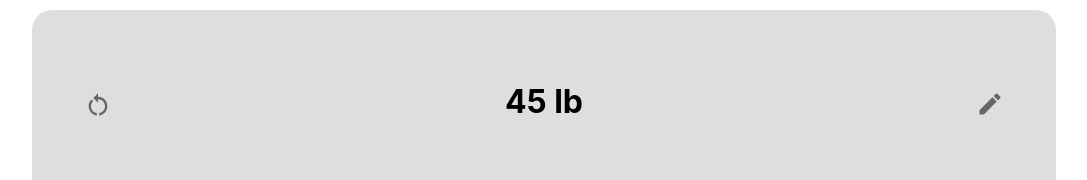
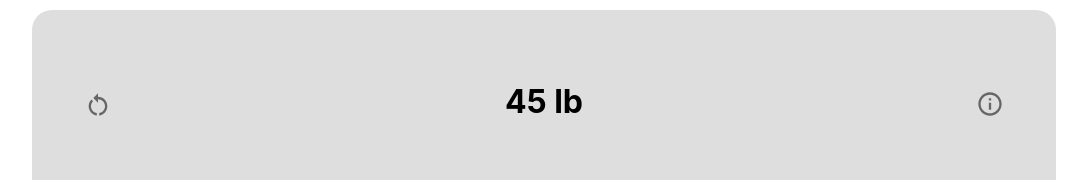
Before and after one commit to philliplam8/barbell-calculator, a React (Create React App) app: page / in a window 1280 px wide. Shown: the top 180 px of the page, without its empty margins (96-1183 px from the left). Built offline with nearby package versions, Linux system fonts and the light colour scheme.

Commit message:
feat: replacing edit icon with info icon for weight information

```diff
--- a/src/components/WeightDisplay/WeightProfile.js
+++ b/src/components/WeightDisplay/WeightProfile.js
@@ -5,7 +5,7 @@ import WeightProfileTitle from './WeightProfileTitle';
 import LoadedBarbell from '../Barbell/LoadedBarbell';
 import Tooltip from '@mui/material/Tooltip';
 import IconButton from '@mui/material/IconButton';
-import InfoIcon from '@mui/icons-material/Info';
+import InfoOutlinedIcon from '@mui/icons-material/InfoOutlined';
 import RestartAltIcon from '@mui/icons-material/RestartAlt';
 import EditIcon from '@mui/icons-material/Edit';
 import './WeightProfile.css';
@@ -44,9 +44,16 @@ export default function WeightProfile() {
                         <h1 className='card--header-total'>{totalWeight} lb</h1>
                     </Tooltip>
                     <div className='card--header-icon-edit'>
-                        <IconButton aria-label="edit" size="large">
-                            <EditIcon fontSize="inherit" />
-                        </IconButton></div>
+                        <Tooltip
+                            title={toolTipText}
+                            placement='bottom-start'
+                            enterTouchDelay={0} >
+
+                            <IconButton aria-label="edit" size="large">
+                                <InfoOutlinedIcon fontSize="inherit" />
+                            </IconButton>
+                        </Tooltip>
+                    </div>
                 </div>
                 <LoadedBarbell />
             </div>
--- a/src/components/WeightDisplay/WeightProfileTitle.js
+++ b/src/components/WeightDisplay/WeightProfileTitle.js
@@ -11,7 +11,6 @@ export default function WeightProfileTitle(props) {
                 <IconButton aria-label="edit-title" size="small">
                     <EditIcon fontSize='inherit' />
                 </IconButton>
-
             </div>
         </div>
     )
```
